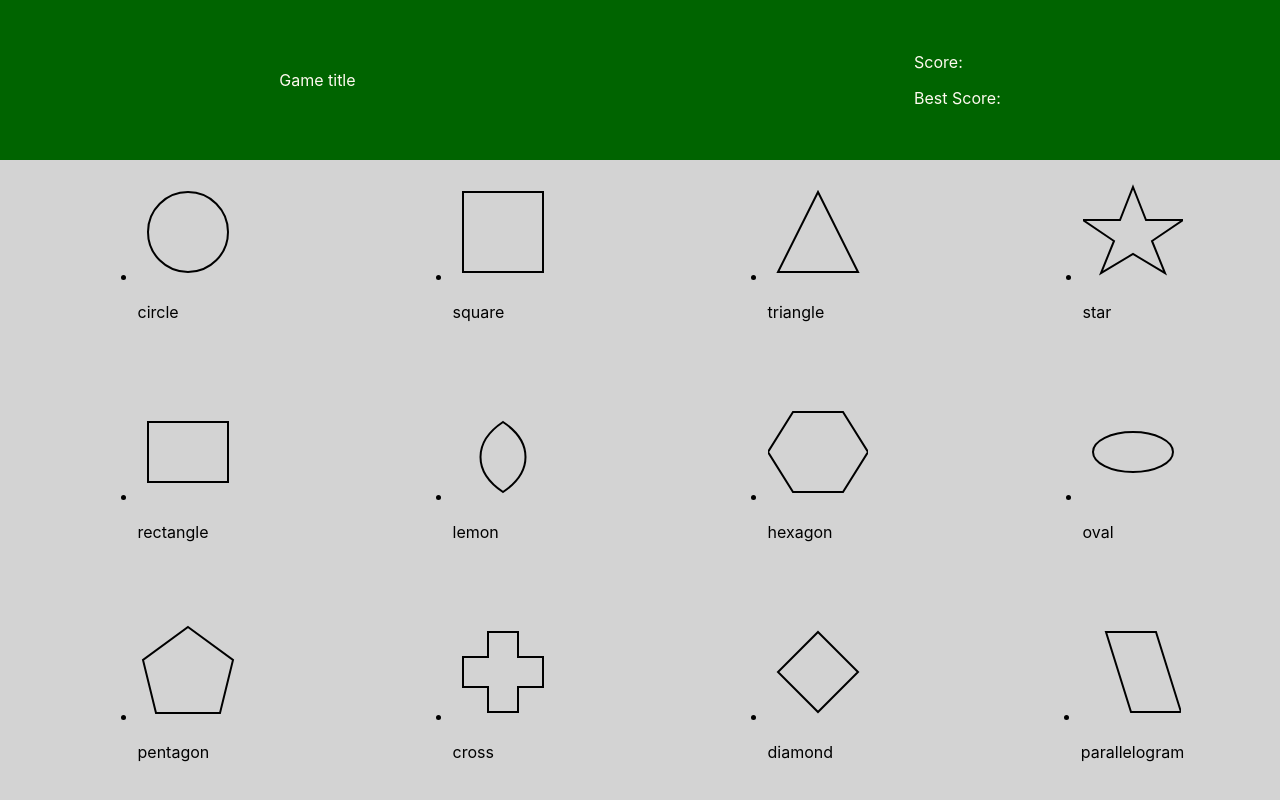
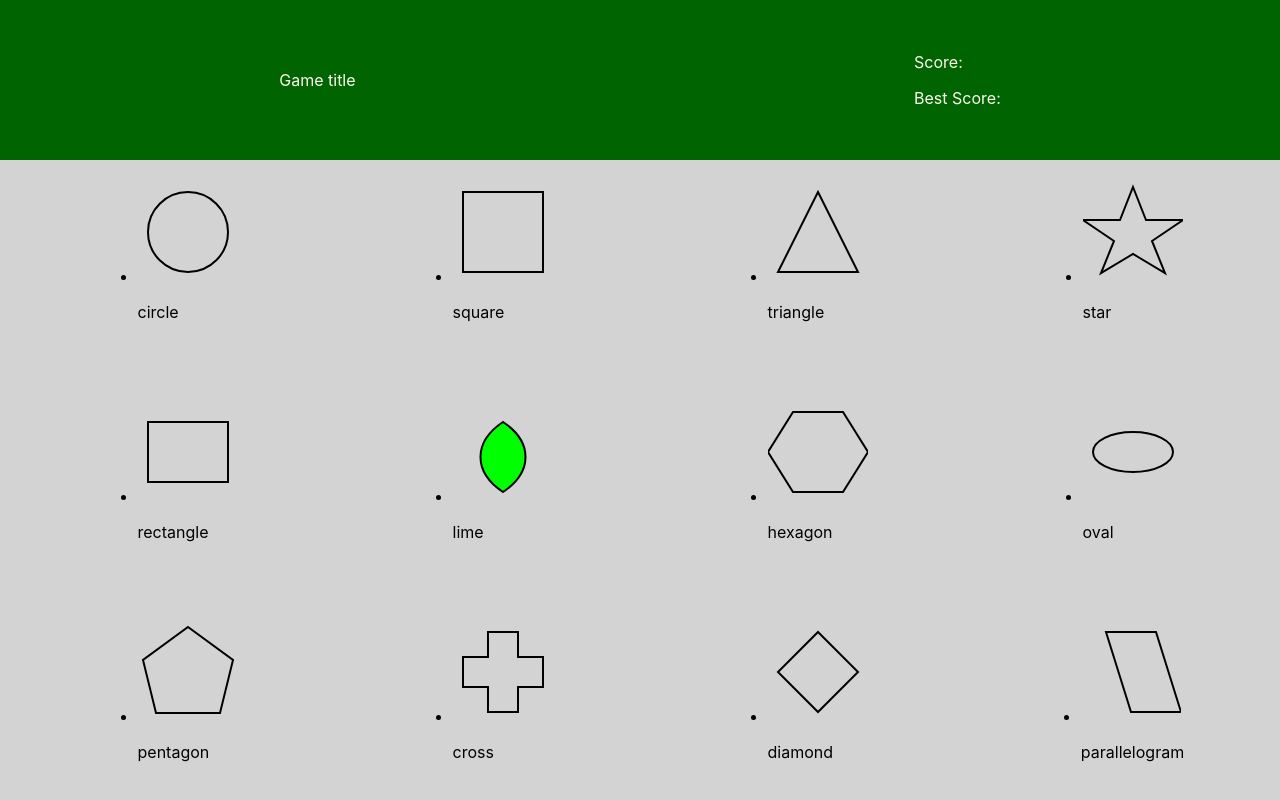
Before and after one commit to matthewnolancintron/memory_card, a React (Create React App) app: page / in a window 1280 px wide. Built offline with nearby package versions, Linux system fonts and the light colour scheme.

Commit message:
changed the lemon to a lime

```diff
--- a/src/shapes.js
+++ b/src/shapes.js
@@ -25,8 +25,8 @@ const shapesArray= [{
   },
   {
     id: 6,
-    name: "lemon",
-    svg: <path d="M 50 90 C 20 70, 20 40, 50 20 C 80 40, 80 70, 50 90 Z" stroke="black" strokeWidth="2" fill="none" />
+    name: "lime",
+    svg: <path d="M 50 90 C 20 70, 20 40, 50 20 C 80 40, 80 70, 50 90 Z" stroke="black" strokeWidth="2" fill="lime" />
   },
   {
     id: 7,
```
